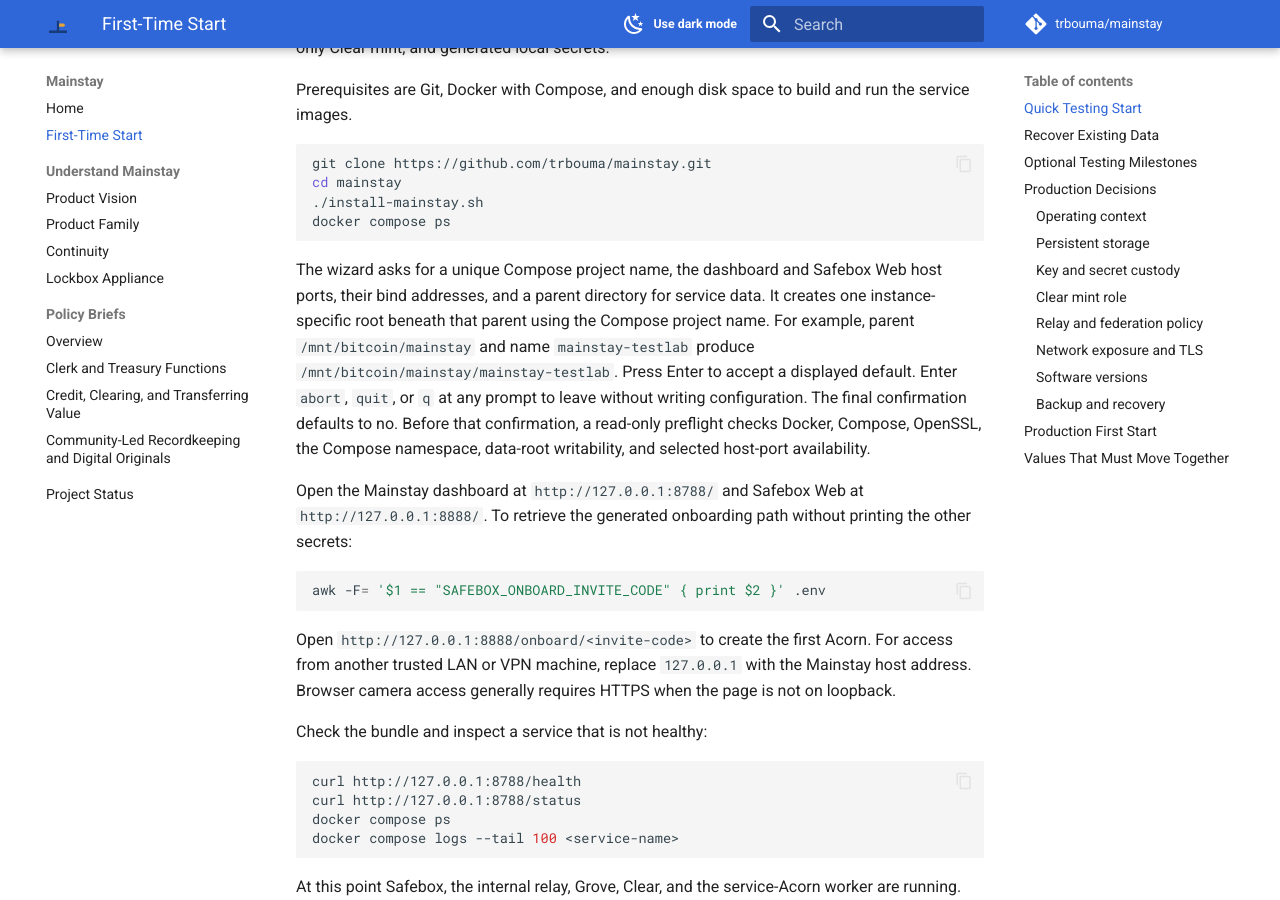
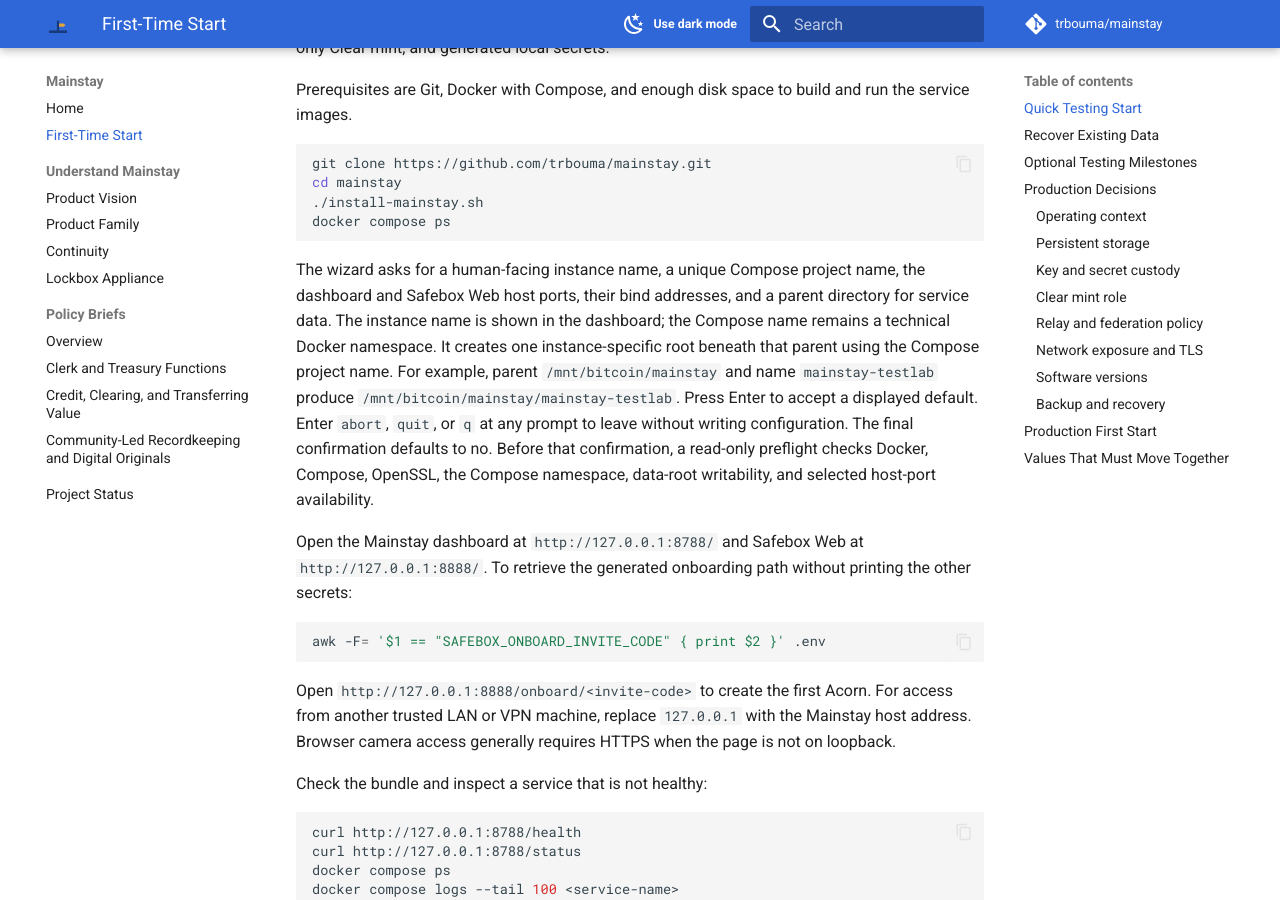
Before and after one commit to trbouma/mainstay, an MkDocs documentation site: the page built from website/getting-started.md, in a window 1280 px wide and 900 px high, scrolled down 549 px. Built offline with MkDocs 1.6.1 and Material for MkDocs 9.7.7, drawn with Linux system fonts in a browser that asks for light colours; comment, search, counter and statistics services are not loaded.

Commit message:
feat(dashboard): add configurable instance display names

````diff
--- a/docker-compose.yaml
+++ b/docker-compose.yaml
@@ -21,6 +21,7 @@ services:
     environment:
       MAINSTAY_LOCAL_HOST: 0.0.0.0
       MAINSTAY_LOCAL_PORT: 8788
+      MAINSTAY_INSTANCE_NAME: "${MAINSTAY_INSTANCE_NAME:-Mainstay Local}"
       MAINSTAY_SAFEBOX_PORT: "${MAINSTAY_SAFEBOX_PORT:-8888}"
       MAINSTAY_LOCAL_CONFIG: /app/data/mainstay-local.json
       MAINSTAY_INSTALLATION_NSEC: "${MAINSTAY_INSTALLATION_NSEC:?Run ./init-env.sh to generate MAINSTAY_INSTALLATION_NSEC}"
--- a/website/getting-started.md
+++ b/website/getting-started.md
@@ -32,8 +32,10 @@ cd mainstay
 docker compose ps
 ```
 
-The wizard asks for a unique Compose project name, the dashboard and Safebox
-Web host ports, their bind addresses, and a parent directory for service data.
+The wizard asks for a human-facing instance name, a unique Compose project
+name, the dashboard and Safebox Web host ports, their bind addresses, and a
+parent directory for service data. The instance name is shown in the dashboard;
+the Compose name remains a technical Docker namespace.
 It creates one instance-specific root beneath that parent using the Compose
 project name. For example, parent `/mnt/bitcoin/mainstay` and name
 `mainstay-testlab` produce `/mnt/bitcoin/mainstay/mainstay-testlab`. Press Enter
````
Also changed, not shown: README.md (+7 -3 lines), docs/MAINSTAY-HOUSE-STYLE.md (+6 -0 lines), docs/MAINSTAY-INSTANCE-LIFECYCLE.md (+6 -0 lines), 7 other files.
